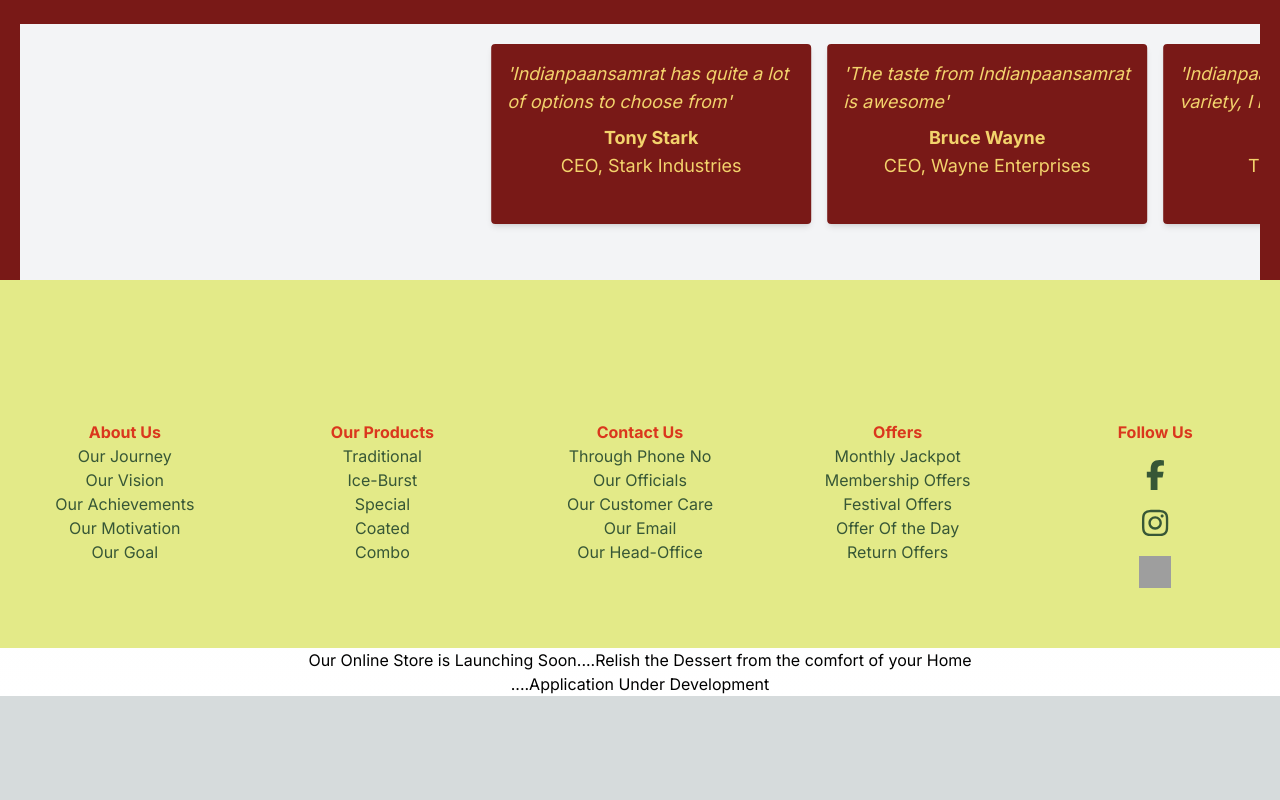
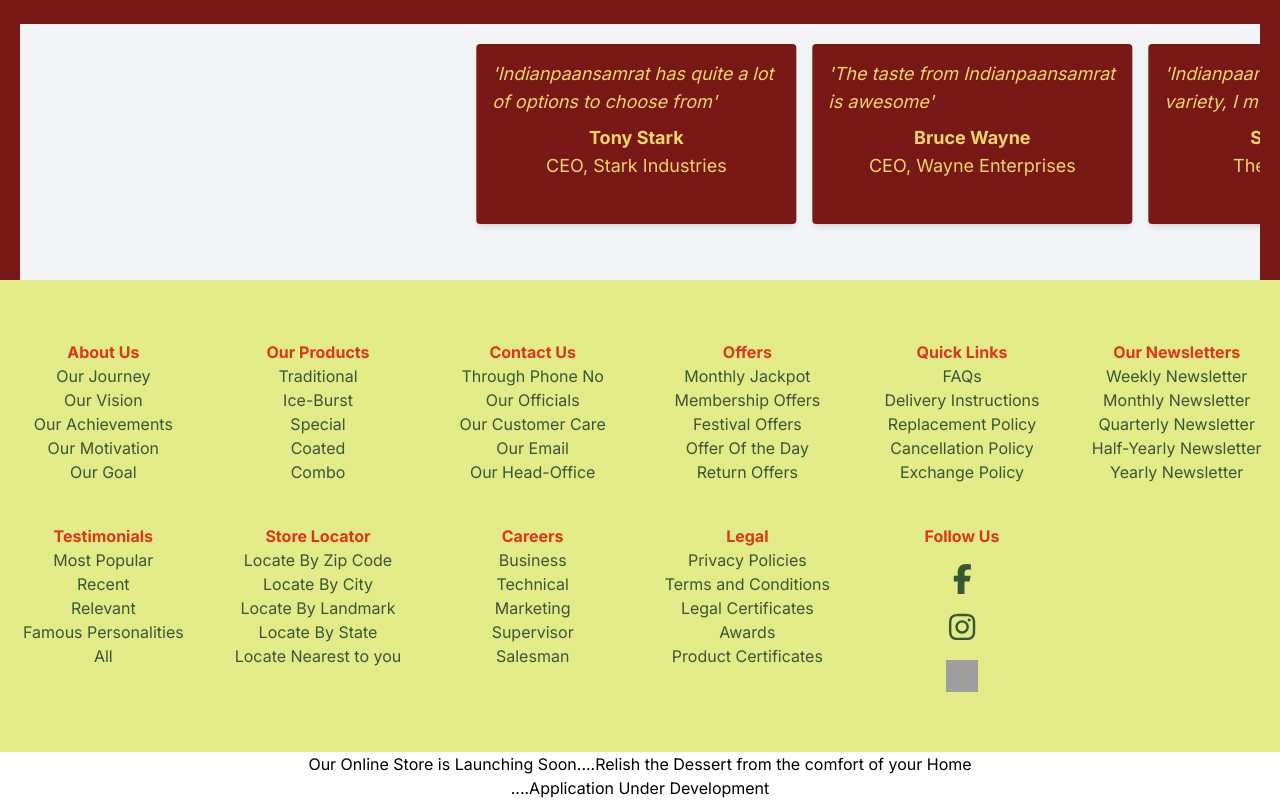
Before and after one commit to Satya23032991/beteelkart, a Next.js app: page / in a window 1280 px wide. Shown: the part 3075-3875 px from the top of the page. Before the commit the page ends 3771 px from the top, so only its background shows below. Built offline with nearby package versions, Linux system fonts and the light colour scheme; grey boxes are pictures that could not be loaded.

Commit message:
social-Media-pages-Linking

```diff
--- a/src/app/products/traditionalpaan/page.jsx
+++ b/src/app/products/traditionalpaan/page.jsx
@@ -113,32 +113,32 @@
 
               <div className="text-black mt-3 px-3 hover:animate-wiggle
                                   transition-transform ease-in-out">
-                <p className='font-semibold text-lg text-black mb-2 flex items-center hover:animate-wiggle
+                <p className='font-semibold text-lg text-black mb-2 flex items-center
                                   transition-transform ease-in-out'>
                   ✓ Fresh and Premium Ingredients
                 </p>
 
-                <p className='font-semibold text-lg text-black mb-2 flex items-center hover:animate-wiggle
+                <p className='font-semibold text-lg text-black mb-2 flex items-center
                                   transition-transform ease-in-out'>
                   ✓ More than 1 Lakh Happy Customers & Increasing
                 </p>
 
-                <p className="font-semibold text-lg text-black mb-2 flex items-center hover:animate-wiggle
+                <p className="font-semibold text-lg text-black mb-2 flex items-center
                                   transition-transform ease-in-out">
                   ✓ Expertly Crafted for Authentic Flavour
                 </p>
 
-                <p className="font-semibold text-lg text-black mb-2 flex items-center hover:animate-wiggle
+                <p className="font-semibold text-lg text-black mb-2 flex items-center
                                   transition-transform ease-in-out">
                   ✓ Available for Quick Delivery
                 </p>
 
-                <p className="font-semibold text-lg text-black mb-2 flex items-center hover:animate-wiggle
+                <p className="font-semibold text-lg text-black mb-2 flex items-center
                                   transition-transform ease-in-out">
                   ✓ Special Discounts for Bulk Orders
                 </p>
 
-                <p className="font-semibold text-lg text-black mb-2 flex items-center hover:animate-wiggle
+                <p className="font-semibold text-lg text-black mb-2 flex items-center
                                   transition-transform ease-in-out">
                   ✓ 100% Quality Tested and Assured Dessert
                 </p>
--- a/src/components/FooterSection.jsx
+++ b/src/components/FooterSection.jsx
@@ -80,19 +80,113 @@
 
 // export default Footersection;
 
+// "use client"
+
+// import Link from "next/link";
+// import Image from 'next/image';
+// import { faFacebookF, faInstagram, faYoutube } from '@fortawesome/free-brands-svg-icons';
+// import { FontAwesomeIcon } from '@fortawesome/react-fontawesome';
+
+// const Footersection = () => {
+//     return (
+//         <div className="w-full bg-[#e3ea88] py-10">
+//             <div className="max-w-7xl mx-auto grid grid-cols-1 sm:grid-cols-2 md:grid-cols-3 lg:grid-cols-4 xl:grid-cols-5 text-center gap-10 px-4 py-5">
+//                 <div className="flex flex-col items-center">
+//                     <h4 className="mt-20 text-1xl font-bold text-[#da371d]">About Us</h4>
+//                     <ul className="text-[#375736]">
+//                         <li><Link href="/">Our Journey</Link></li>
+//                         <li><Link href="/">Our Vision</Link></li>
+//                         <li><Link href="/">Our Achievements</Link></li>
+//                         <li><Link href="/">Our Motivation</Link></li>
+//                         <li><Link href="/">Our Goal</Link></li>
+//                     </ul>
+//                 </div>
+
+//                 <div className="flex flex-col items-center">
+//                     <h4 className="mt-20 text-1xl font-bold text-[#da371d]">Our Products</h4>
+//                     <ul className="text-[#375736]">
+//                         <li><Link href="/">Traditional</Link></li>
+//                         <li><Link href="/">Ice-Burst</Link></li>
+//                         <li><Link href="/">Special</Link></li>
+//                         <li><Link href="/">Coated</Link></li>
+//                         <li><Link href="/">Combo</Link></li>
+//                     </ul>
+//                 </div>
+
+//                 <div className="flex flex-col items-center">
+//                     <h4 className="mt-20 text-1xl font-bold text-[#da371d]">Contact Us</h4>
+//                     <ul className="text-[#375736]">
+//                         <li><Link href="/"> Through Phone No</Link></li>
+//                         <li><Link href="/">Our Officials</Link></li>
+//                         <li><Link href="/">Our Customer Care</Link></li>
+//                         <li><Link href="/">Our Email</Link></li>
+//                         <li><Link href="/">Our Head-Office</Link></li>
+//                     </ul>
+//                 </div>
+
+//                 <div className="flex flex-col items-center">
+//                     <h4 className="mt-20 text-1xl font-bold text-[#da371d]">Offers</h4>
+//                     <ul className="text-[#375736]">
+//                         <li><Link href="/"> Monthly Jackpot</Link></li>
+//                         <li><Link href="/">Membership Offers</Link></li>
+//                         <li><Link href="/"> Festival Offers</Link></li>
+//                         <li><Link href="/">Offer Of the Day</Link></li>
+//                         <li><Link href="/">Return Offers</Link></li>
+//                     </ul>
+//                 </div>
+
+//                 <div className="flex flex-col items-center">
+//                     <h4 className="mt-20 text-1xl font-bold text-[#da371d]">Follow Us</h4>
+//                     <div className="grid grid-cols-1 gap-4 mt-4">
+//                         <a href="https://facebook.com" target="_blank" rel="noopener noreferrer">
+//                             <FontAwesomeIcon icon={faFacebookF} className="text-[#375736] text-3xl" />
+//                         </a>
+//                         <a href="https://instagram.com" target="_blank" rel="noopener noreferrer">
+//                             <FontAwesomeIcon icon={faInstagram} className="text-[#375736] text-3xl" />
+//                         </a>
+//                         <a href="https://youtube.com" target="_blank" rel="noopener noreferrer">
+//                             <Image
+//                                 src="https://upload.wikimedia.org/wikipedia/commons/4/42/YouTube_icon_%282013-2017%29.png"
+//                                 alt="YouTube"
+//                                 width={32}
+//                                 height={32}
+//                                 className="h-8 w-8"
+//                             />
+//                         </a>
+//                     </div>
+//                 </div>
+//             </div>
+//         </div>
+//     )
+// }
+
+// export default Footersection;
+
 "use client"
 
 import Link from "next/link";
 import Image from 'next/image';
+//  import { library } from '@fortawesome/fontawesome-svg-core';
 import { faFacebookF, faInstagram, faYoutube } from '@fortawesome/free-brands-svg-icons';
+// import { faCoffee } from '@fortawesome/free-solid-svg-icons';
+
+//  import instagram from '../images/insta.png';
+
 import { FontAwesomeIcon } from '@fortawesome/react-fontawesome';
+
+
+//  library.add(faFacebookF, faInstagram, faYoutube, faCoffee);
+
 
 const Footersection = () => {
    return (
-        <div className="w-full bg-[#e3ea88] py-10">
-            <div className="max-w-7xl mx-auto grid grid-cols-1 sm:grid-cols-2 md:grid-cols-3 lg:grid-cols-4 xl:grid-cols-5 text-center gap-10 px-4 py-5">
-                <div className="flex flex-col items-center">
-                    <h4 className="mt-20 text-1xl font-bold text-[#da371d]">About Us</h4>
+       <div className="w-full bg-[#e3ea88] py-10 mt-0">
+           <div className="max-w-7xl mx-auto grid grid-cols-1 sm:grid-cols-6 text-center gap-10 px-4 py-5">
+               <div>
+                   <h4 className="mt-20 md:mt-0 text-1xl
+                    md:text-1xl font-bold text-[#da371d]">
+                       About Us
+                       </h4>
                    <ul className="text-[#375736]">
                        <li><Link href="/">Our Journey</Link></li>
                        <li><Link href="/">Our Vision</Link></li>
@@ -102,8 +196,11 @@
                    </ul>
                </div>
 
-                <div className="flex flex-col items-center">
-                    <h4 className="mt-20 text-1xl font-bold text-[#da371d]">Our Products</h4>
+                <div>
+                   <h4 className="mt-20 md:mt-0 text-1xl
+                    md:text-1xl font-bold text-[#da371d]">
+                       Our Products
+                       </h4>
                    <ul className="text-[#375736]">
                        <li><Link href="/">Traditional</Link></li>
                        <li><Link href="/">Ice-Burst</Link></li>
@@ -113,8 +210,13 @@
                    </ul>
                </div>
 
-                <div className="flex flex-col items-center">
-                    <h4 className="mt-20 text-1xl font-bold text-[#da371d]">Contact Us</h4>
+
+
+               <div>
+                   <h4 className="mt-20 md:mt-0 text-1xl
+                    md:text-1xl font-bold text-[#da371d]">
+                       Contact Us
+                       </h4>
                    <ul className="text-[#375736]">
                        <li><Link href="/"> Through Phone No</Link></li>
                        <li><Link href="/">Our Officials</Link></li>
@@ -124,8 +226,11 @@
                    </ul>
                </div>
 
-                <div className="flex flex-col items-center">
-                    <h4 className="mt-20 text-1xl font-bold text-[#da371d]">Offers</h4>
+               <div>
+                   <h4 className="mt-20 md:mt-0 text-1xl
+                    md:text-1xl font-bold text-[#da371d]">
+                       Offers
+                       </h4>
                    <ul className="text-[#375736]">
                        <li><Link href="/"> Monthly Jackpot</Link></li>
                        <li><Link href="/">Membership Offers</Link></li>
@@ -135,13 +240,97 @@
                    </ul>
                </div>
 
+               <div>
+                   <h4 className="mt-20 md:mt-0 text-1xl
+                    md:text-1xl font-bold text-[#da371d]">
+                       Quick Links
+                       </h4>
+                   <ul className="text-[#375736]">
+                       <li><Link href="/"> FAQs</Link></li>
+                       <li><Link href="/">Delivery Instructions</Link></li>
+                       <li><Link href="/">Replacement Policy</Link></li>
+                       <li><Link href="/">Cancellation Policy</Link></li>
+                       <li><Link href="/">Exchange Policy</Link></li>
+                   </ul>
+               </div>
+
+               <div>
+                   <h4 className="mt-20 md:mt-0 text-1xl
+                    md:text-1xl font-bold text-[#da371d]">
+                       Our Newsletters
+                       </h4>
+                   <ul className="text-[#375736]">
+                       <li><Link href="/"> Weekly Newsletter </Link></li>
+                       <li><Link href="/">Monthly Newsletter</Link></li>
+                       <li><Link href="/">Quarterly Newsletter</Link></li>
+                       <li><Link href="/">Half-Yearly Newsletter</Link></li>
+                       <li><Link href="/">Yearly Newsletter</Link></li>
+                   </ul>
+               </div>
+
+               <div>
+                   <h4 className="mt-20 md:mt-0 text-1xl
+                    md:text-1xl font-bold text-[#da371d]">
+                       Testimonials
+                       </h4>
+                   <ul className="text-[#375736]">
+                       <li><Link href="/"> Most Popular </Link></li>
+                       <li><Link href="/">Recent</Link></li>
+                       <li><Link href="/">Relevant</Link></li>
+                       <li><Link href="/">Famous Personalities</Link></li>
+                       <li><Link href="/">All</Link></li>
+                   </ul>
+               </div>
+
+               <div>
+                   <h4 className="mt-20 md:mt-0 text-1xl
+                    md:text-1xl font-bold text-[#da371d]">
+                       Store Locator
+                       </h4>
+                   <ul className="text-[#375736]">
+                       <li><Link href="/"> Locate By Zip Code </Link></li>
+                       <li><Link href="/">Locate By City</Link></li>
+                       <li><Link href="/">Locate By Landmark</Link></li>
+                       <li><Link href="/">Locate By State</Link></li>
+                       <li><Link href="/">Locate Nearest to you</Link></li>
+                   </ul>
+               </div>
+
+               <div>
+                   <h4 className="mt-20 md:mt-0 text-1xl
+                    md:text-1xl font-bold text-[#da371d]">
+                       Careers
+                       </h4>
+                   <ul className="text-[#375736]">
+                       <li><Link href="/">Business</Link></li>
+                       <li><Link href="/">Technical</Link></li>
+                       <li><Link href="/">Marketing</Link></li>
+                       <li><Link href="/">Supervisor</Link></li>
+                       <li><Link href="/">Salesman</Link></li>
+                   </ul>
+               </div>
+
+               <div>
+                   <h4 className="mt-20 md:mt-0 text-1xl
+                    md:text-1xl font-bold text-[#da371d]">
+                       Legal
+                       </h4>
+                   <ul className="text-[#375736]">
+                       <li><Link href="/"> Privacy Policies </Link></li>
+                       <li><Link href="/">Terms and Conditions</Link></li>
+                       <li><Link href="/">Legal Certificates</Link></li>
+                       <li><Link href="/">Awards </Link></li>
+                       <li><Link href="/">Product Certificates</Link></li>
+                   </ul>
+               </div>
+
                <div className="flex flex-col items-center">
-                    <h4 className="mt-20 text-1xl font-bold text-[#da371d]">Follow Us</h4>
+                    <h4 className=" text-1xl font-bold text-[#da371d]">Follow Us</h4>
                      <div className="grid grid-cols-1 gap-4 mt-4">
-                        <a href="https://facebook.com" target="_blank" rel="noopener noreferrer">
+                         <a href="https://www.facebook.com/Indianpaansamrat?mibextid=ZbWKwL" target="_blank" rel="noopener noreferrer">
                              <FontAwesomeIcon icon={faFacebookF} className="text-[#375736] text-3xl" />
                          </a>
-                        <a href="https://instagram.com" target="_blank" rel="noopener noreferrer">
+                         <a href="https://www.instagram.com/indianpaansamrat?igsh=eTUyaWhxM2tqampl" target="_blank" rel="noopener noreferrer">
                              <FontAwesomeIcon icon={faInstagram} className="text-[#375736] text-3xl" />
                          </a>
                          <a href="https://youtube.com" target="_blank" rel="noopener noreferrer">
@@ -155,6 +344,7 @@
                          </a>
                      </div>
                  </div>
+
            </div>
        </div>
    )
```
Lines whose indentation alone changed are shown as unchanged.
